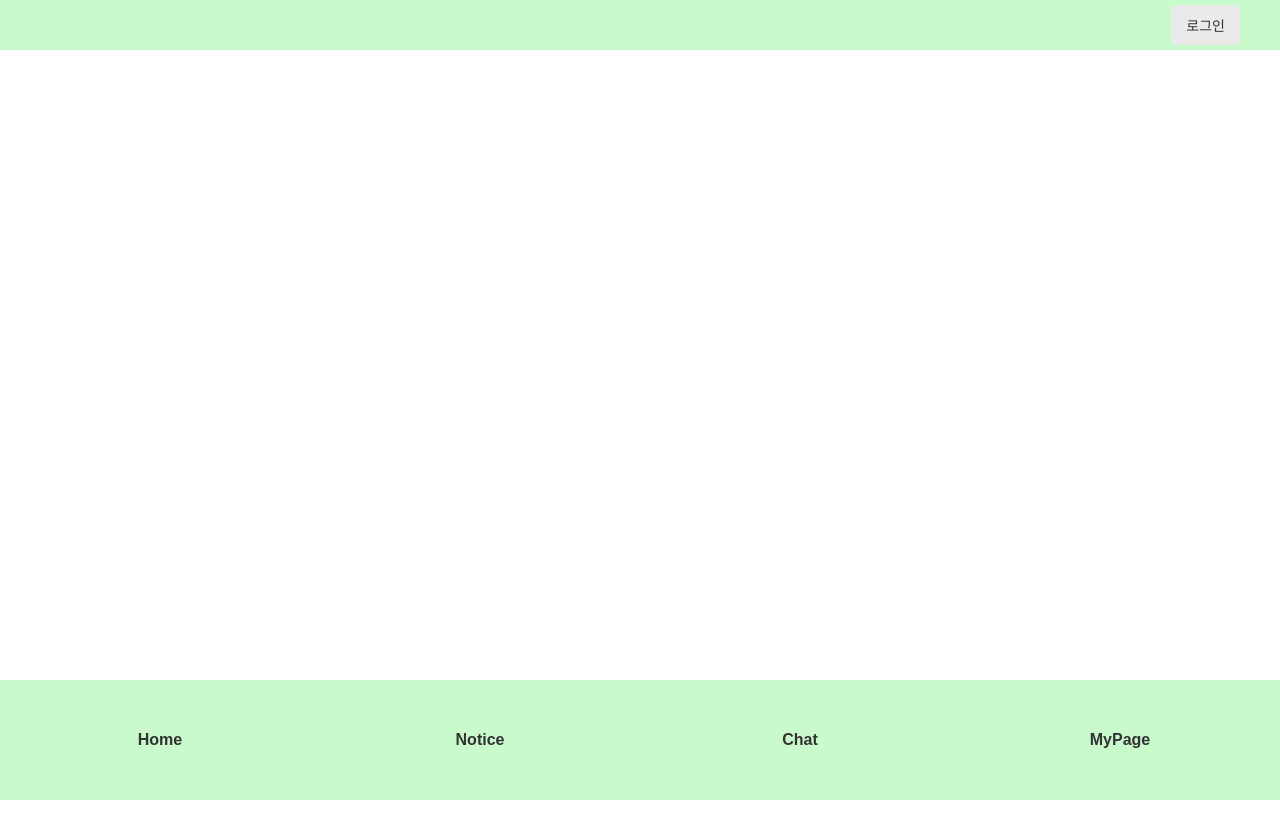
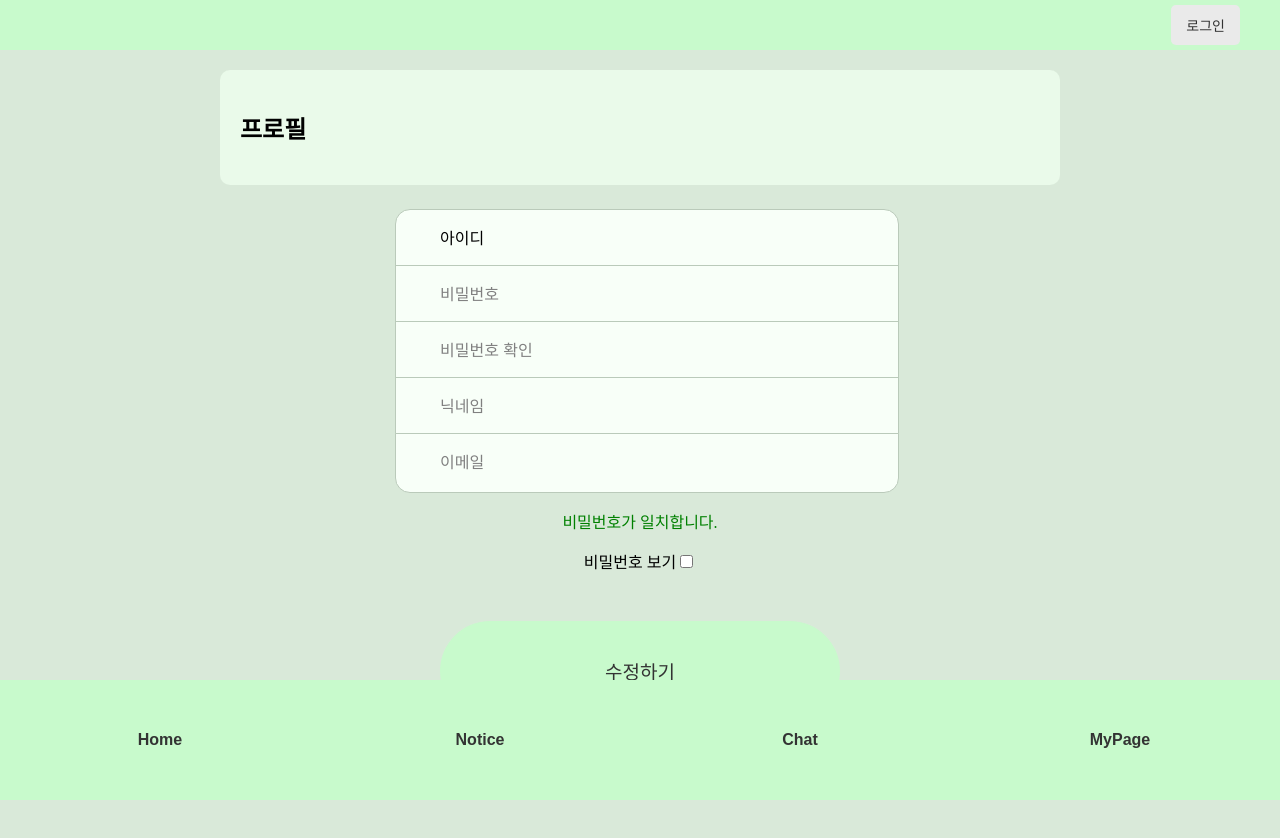
Before and after one commit to JaeSeungJae/DB_Project, a React (Vite) app in the folder Frontend/shopping_mall/: page /mypage/profile in a window 1280 px wide. Shown: the top 838 px of the page. Before the commit the page ends 800 px from the top, so only its background shows below. Built offline with nearby package versions, Linux system fonts and the light colour scheme.

Commit message:
feat: 프로필 페이지 구현

```diff
--- a/Frontend/shopping_mall/src/App.jsx
+++ b/Frontend/shopping_mall/src/App.jsx
@@ -8,6 +8,7 @@ import Register from './pages/Auth/Register';
 import MarketMain from './pages/Market/MarketMain';
 import MarketDetail from './pages/Market/MarketDetail';
 import MyPage from './pages/Mypage/MyPage';
+import Profile from './pages/Mypage/Profile';
 
 function App() {
 
@@ -22,6 +23,7 @@ function App() {
           <Route path="/market" element={<MarketMain />} />
           <Route path="/market/:id" element={<MarketDetail />} />
           <Route path="/mypage" element={<MyPage />} />
+          <Route path="/mypage/profile" element={<Profile />} />
         </Routes>
         <Footer />
       </BrowserRouter>
--- a/Frontend/shopping_mall/src/pages/Mypage/MyPage.jsx
+++ b/Frontend/shopping_mall/src/pages/Mypage/MyPage.jsx
@@ -46,7 +46,7 @@ const MyPage = () => {
                     <Button>구매 내역</Button>
                 </MyPageContainer>
                 <div style={{display: 'flex', flexDirection: 'row', justifyContent: 'flex-end'}}>
-                    <SideButton>프로필</SideButton>
+                    <SideButton onClick={()=>navigate('/mypage/profile')}>프로필</SideButton>
                     <SideButton>회원탈퇴</SideButton>
                 </div>
             </MyPageBox>
--- a/Frontend/shopping_mall/src/pages/Mypage/MyPageStyle.jsx
+++ b/Frontend/shopping_mall/src/pages/Mypage/MyPageStyle.jsx
@@ -22,3 +22,91 @@ export const SideButton = styled(LoginButton) `
     font-size: 12px;
     margin: 10px;
 `
+
+
+export const InputsContainer = styled.div`
+    display: flex;
+    flex-direction: column;
+    gap: 0;
+`;
+export const Container = styled.div`
+    width: 100%;
+    max-width: 720px;
+
+    :not(:last-child) {
+        margin-bottom: 16px;
+    }
+
+    padding: 24px;
+    border-radius: 8px; // 테두리 둥글게
+    margin-bottom: 24px; // 마진 변경
+`;
+export const StyledInput = styled.input`
+width: 70%;
+height: ${props => props.height || 30}px;
+padding: 0 12px;
+padding-left: 44px; //
+background-color: #f8fff8;
+
+font-size: 16px;
+border: 1px solid #bacaba; // 테두리 색상 조정
+//border-top: none; // 모든 입력 필드의 상단 테두리 제거
+box-sizing: border-box;
+margin: 0px;
+margin-left: 115px;
+
+
+
+&:focus {
+  border-color: #bacaba;
+  outline: none;
+}
+
+// 첫 번째 입력 필드의 상단 테두리를 추가
+&:first-child {
+  border-top: 1px solid #bacaba;
+  border-top-left-radius: 15px;
+  border-top-right-radius: 15px;
+}
+
+// 마지막 입력 필드의 하단 테두리를 추가
+// &:last-child {
+//   border-bottom: 1px solid #bacaba;
+//   border-bottom-left-radius: 8px;
+//   border-bottom-right-radius: 8px;
+// }
+
+
+&:nth-child(2) {
+  border-top: 1px solid #bacaba;
+  margin-top: -20px;
+}
+
+&:nth-child(3) {
+  border-top: 1px solid #bacaba;
+  margin-top: -20px;
+}
+
+&:nth-child(4) {
+  border-top: 1px solid #bacaba;
+  margin-top: -20px;
+}
+
+&:last-child {
+  border-bottom-left-radius: 15px;
+  border-bottom-right-radius: 15px;
+  margin-top: -20px;
+}
+
+&::placeholder {
+  color: ${props => props.readOnly ? 'black' : 'gray'};
+}
+
+`;
+
+export function TextInput(props) {
+    const { type, height, value, onChange, placeHolder, disabled } = props;
+
+    return <StyledInput type={type || "text"} height={height} value={value}
+    onChange={onChange} placeholder={placeHolder} readOnly={disabled ? true : false}/>;
+}
--- a/Frontend/shopping_mall/src/pages/Mypage/Profile.jsx
+++ b/Frontend/shopping_mall/src/pages/Mypage/Profile.jsx
@@ -0,0 +1,93 @@
+import React from "react";
+import { useState } from "react";
+import { PageContainer, Header } from "../Market/MarketStyle";
+import { Button } from "./MyPageStyle";
+import { InputsContainer, TextInput } from "./MyPageStyle";
+import { Container } from "./MyPageStyle";
+
+const Profile = () => {
+    const [email, setEmail] = useState(''); // 이메일
+    const [password, setPassword] = useState(''); // 비밀번호
+    const [verifyPwd, setVerifyPwd] = useState(''); // 비밀번호 확인
+    const [username, setName] = useState(''); // id
+    const [nickname, setNickname] = useState(''); // 닉네임
+    const passwordCheck = password === verifyPwd; // 비밀번호 확인 시 체크하는 변수 (boolean)
+    const [pwVb, setPwVb] = useState(false); // 비밀번호 암호화
+    const handleSubmit = () => {
+        // api로 업데이트하기
+    }
+    return (
+        <PageContainer>
+            <Header>
+                <h2>프로필</h2>
+            </Header>
+            <Container>
+            <InputsContainer>
+                <TextInput
+                    height={60}
+                    value={username}
+                    placeHolder="아이디"
+                    disabled={true}  // 여기를 소문자로 변경
+                    // icon="ID"
+                />
+                <TextInput
+                    height={60}
+                    value={password}
+                    type={pwVb ? "text" : "password"}
+                    onChange={(event) => {  // 여기를 camelCase로 변경
+                        setPassword(event.target.value);
+                    }}
+                    placeHolder="비밀번호"  // 여기를 소문자로 변경
+                    // icon="password"
+                />
+                <TextInput
+                    height={60}
+                    value={verifyPwd}
+                    type={pwVb ? "text" : "password"}
+                    onChange={(event) => {  // 여기를 camelCase로 변경
+                        setVerifyPwd(event.target.value);
+                    }}
+                    placeHolder="비밀번호 확인"  // 여기를 소문자로 변경
+                    // icon="password"
+                />
+                <TextInput
+                    height={60}
+                    value={nickname}
+                    onChange={(event) => {  // 여기를 camelCase로 변경
+                        setNickname(event.target.value);
+                    }}
+                    placeHolder={nickname ? nickname : "닉네임"}  // 여기를 소문자로 변경
+                    // icon="phone"
+                />
+                <TextInput
+                    height={60}
+                    value={email}
+                    onChange={(event) => {  // 여기를 camelCase로 변경
+                        setEmail(event.target.value);
+                    }}
+                    placeHolder={email ? email : "이메일"}  // 여기를 소문자로 변경
+                    // icon="email"
+                />
+                </InputsContainer>
+                {!passwordCheck && (
+                    <p style={{textAlign: 'center', color:'red'}}>비밀번호가 일치하지 않습니다.</p>
+                )}
+                {passwordCheck && (
+                    <p style={{textAlign: 'center', color:'green'}}>비밀번호가 일치합니다.</p>
+                )}
+                <div style={{textAlign: 'center', color: 'black'}}>
+                    비밀번호 보기
+                    <input type="checkbox"
+                    checked={pwVb}
+                    onChange={e => setPwVb(e.target.checked)}>
+                    </input>
+                </div>
+                </Container>
+                <Button
+                    style={{marginBottom: '200px'}}
+                    onClick={handleSubmit}>수정하기</Button>
+        </PageContainer>
+    )
+}
+
+export default Profile;
```
